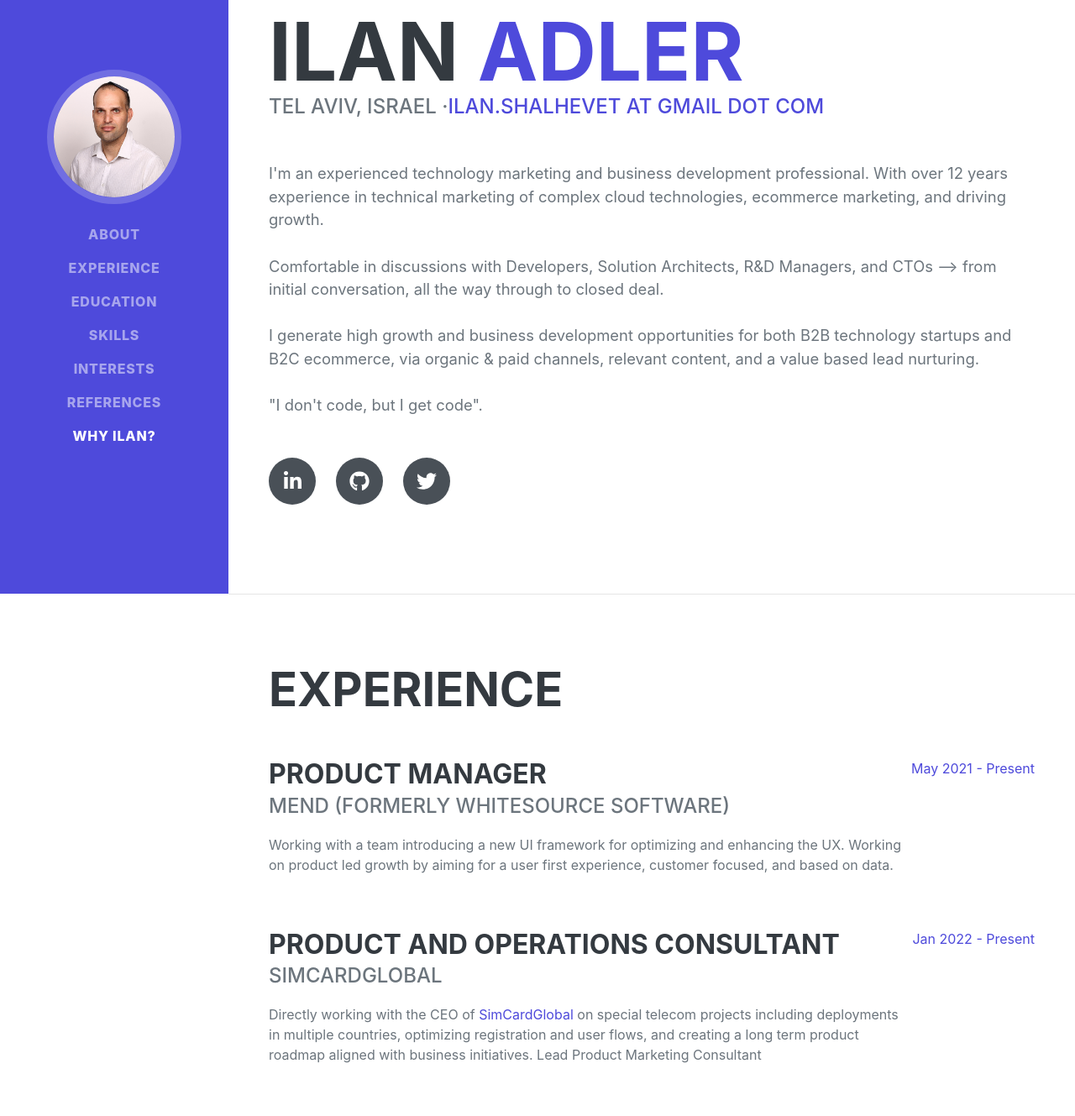
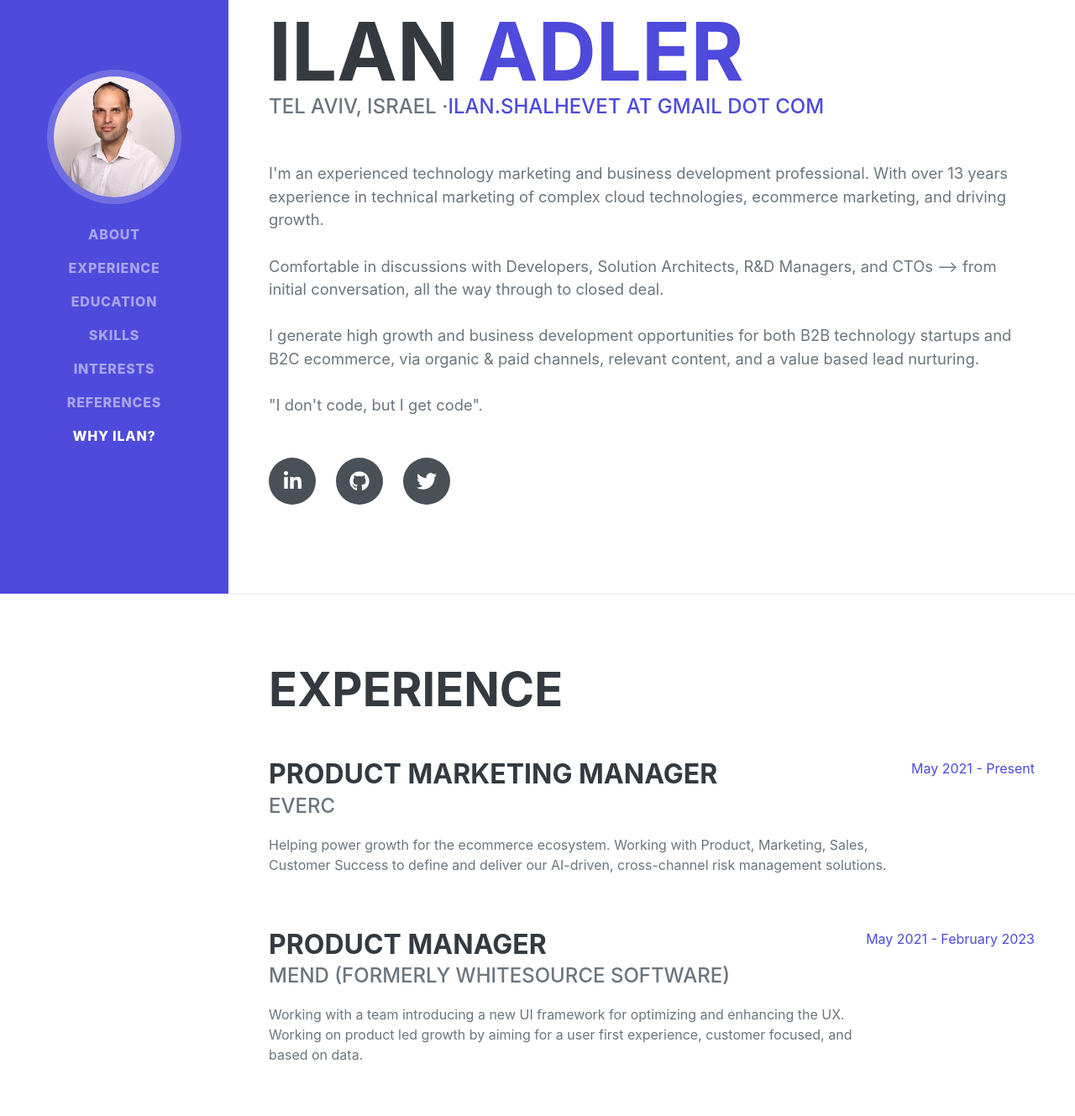
Before and after one commit to Ilanad/ilanadler, a website: page src/pug/index.pug in a window 1280 px wide. Shown: the part 93-1422 px from the top of the page at 84% size. Drawn offline with nearby package versions, Linux system fonts and the light colour scheme; files that its build step writes are made by us from their sources; files whose address does not match are found by name; a web font is replaced by a local one.

Commit message:
added everC title

```diff
--- a/src/pug/index.pug
+++ b/src/pug/index.pug
@@ -75,7 +75,7 @@ html(lang='en')
                         | Tel Aviv, Israel ·
                         a(href='') Ilan.Shalhevet at gmail dot com
                     p.lead.mb-5
-                        | I'm an experienced technology marketing and business development professional. With over 12 years experience in technical marketing of complex cloud technologies, ecommerce marketing, and driving growth.
+                        | I'm an experienced technology marketing and business development professional. With over 13 years experience in technical marketing of complex cloud technologies, ecommerce marketing, and driving growth.
                         br
                         br
                         | Comfortable in discussions with Developers, Solution Architects, R&D Managers, and CTOs --> from initial conversation, all the way through to closed deal.
@@ -102,12 +102,21 @@ html(lang='en')
 
                     .d-flex.flex-column.flex-md-row.justify-content-between.mb-5
                         .flex-grow-1
+                            h3.mb-0 Product Marketing Manager
+                            .subheading.mb-3 EverC
+                            p
+                                | Helping power growth for the ecommerce ecosystem. Working with Product, Marketing, Sales, Customer Success to define and deliver our AI-driven, cross-channel risk management solutions.
+                        .flex-shrink-0
+                            span.text-primary May 2021 - Present
+
+                    .d-flex.flex-column.flex-md-row.justify-content-between.mb-5
+                        .flex-grow-1
                             h3.mb-0 Product Manager
                             .subheading.mb-3 Mend (Formerly WhiteSource Software)
                             p
                                 | Working with a team introducing a new UI framework for optimizing and enhancing the UX. Working on product led growth by aiming for a user first experience, customer focused, and based on data.
                         .flex-shrink-0
-                            span.text-primary May 2021 - Present
+                            span.text-primary May 2021 - February 2023
 
                     .d-flex.flex-column.flex-md-row.justify-content-between.mb-5
                         .flex-grow-1
```
